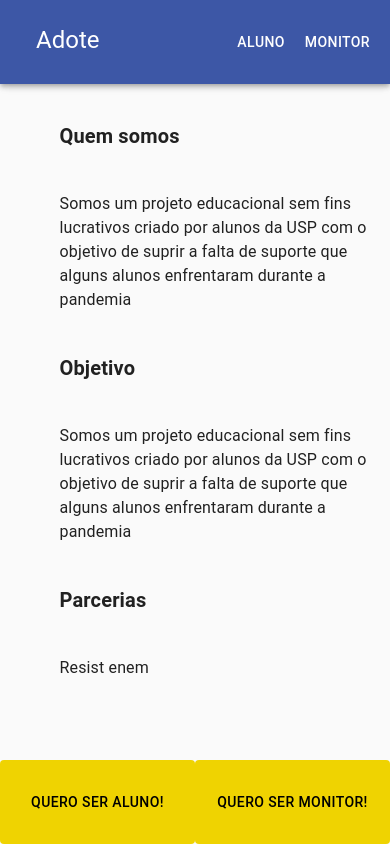
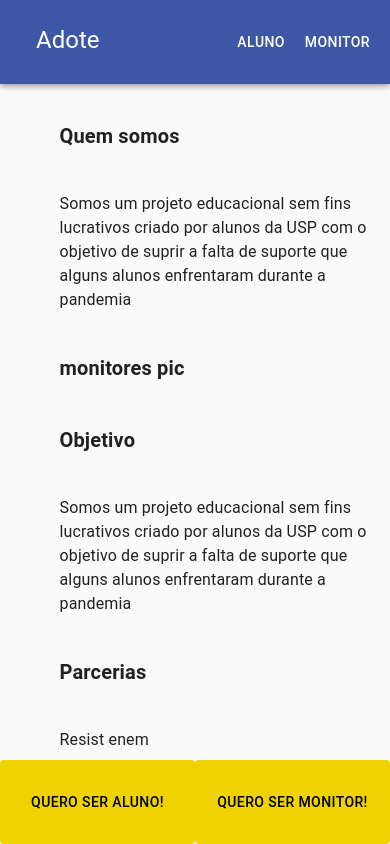
Before and after one commit to igorsalbr/adote-front, a React (Create React App) app in the folder client/: page / in a window 390 px wide. Built offline with nearby package versions, Linux system fonts and the light colour scheme; what redux-api-middleware would draw is missing.

Commit message:
responsive navbar kinda

```diff
--- a/client/src/pages/Home.js
+++ b/client/src/pages/Home.js
@@ -91,6 +91,8 @@ export default function Home() {
 
         <Typography variant="body1"  className={classes.list1}>Somos um projeto educacional sem fins lucrativos criado por alunos da USP com o objetivo de suprir a falta de suporte que alguns alunos enfrentaram durante a pandemia</Typography>
 
+        <Typography variant="h6"  className={classes.list1}><b>monitores pic</b></Typography>
+
         <Typography variant="h6"  className={classes.list1}><b>Objetivo</b></Typography>
 
         <Typography variant="body1"  className={classes.list1}>Somos um projeto educacional sem fins lucrativos criado por alunos da USP com o objetivo de suprir a falta de suporte que alguns alunos enfrentaram durante a pandemia</Typography>
```
Also changed, not shown: 1 other file (tests, documents, lock files or other folders).
